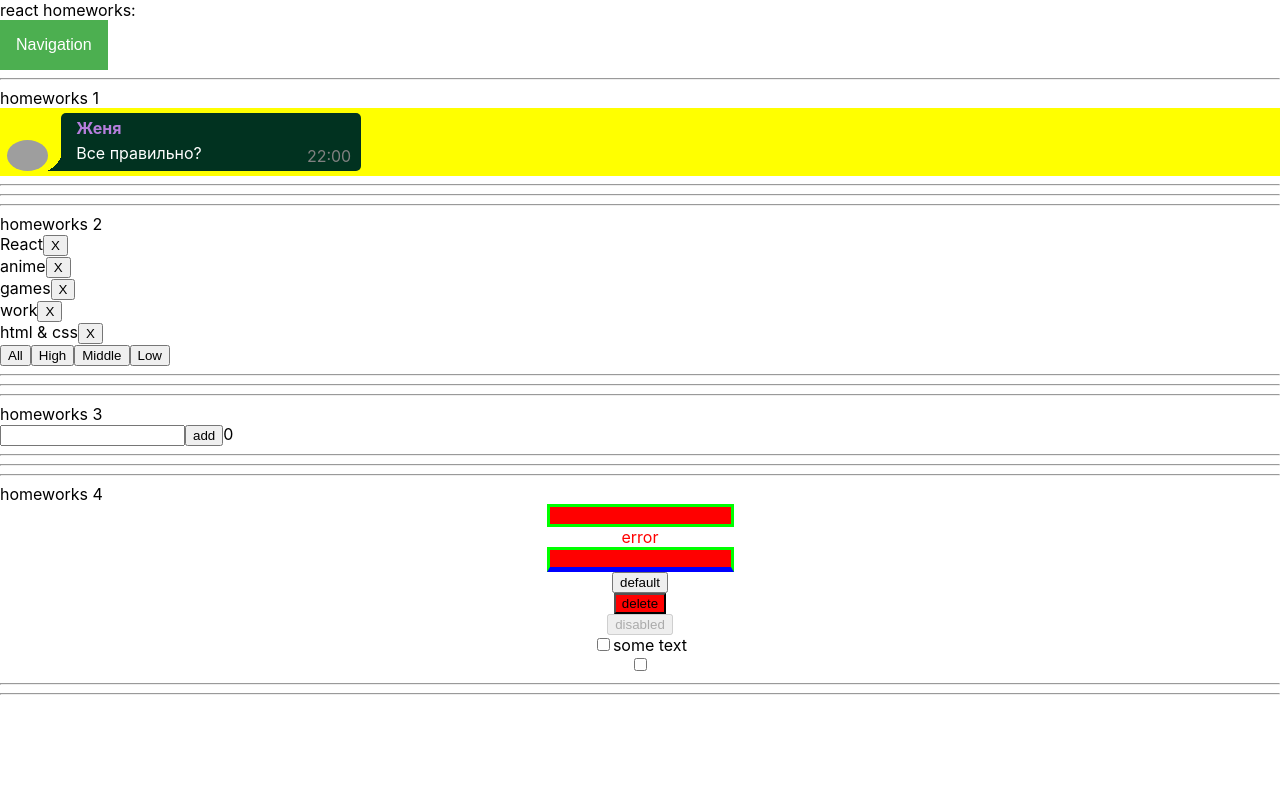
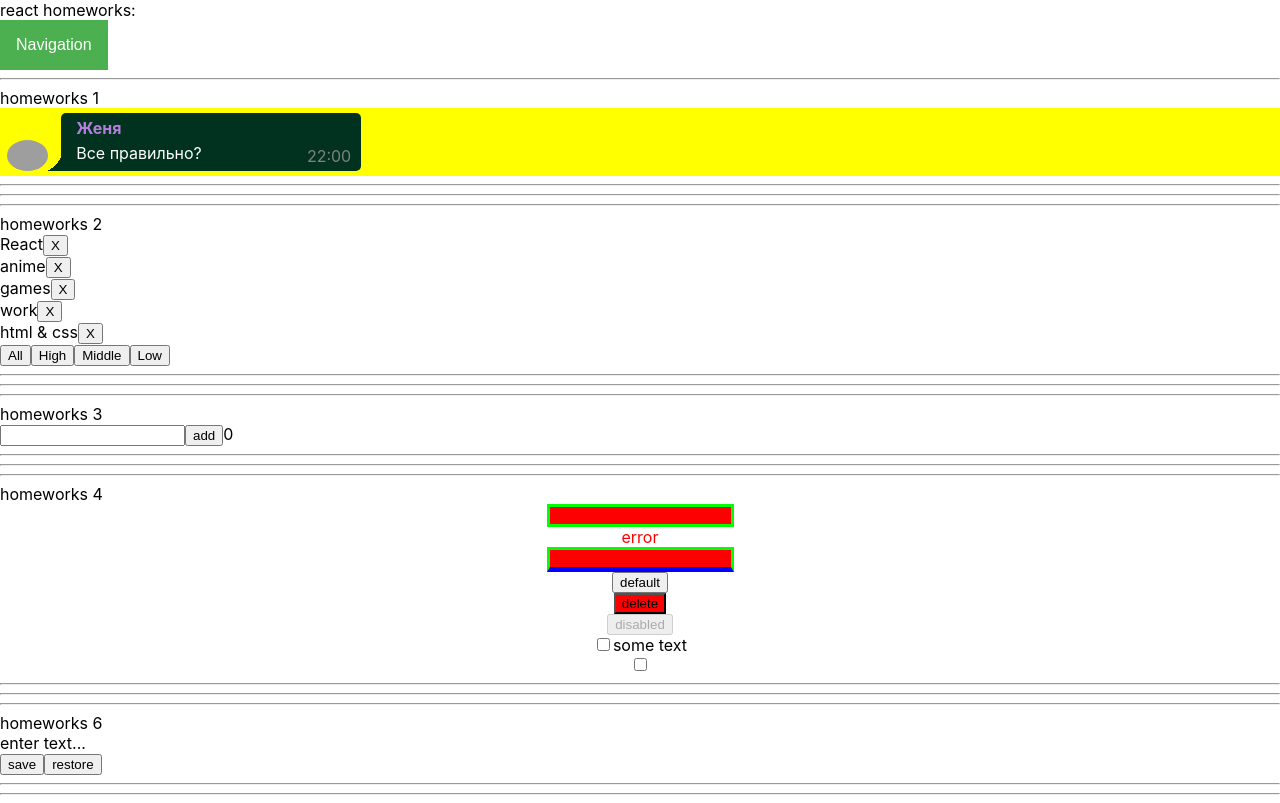
Before and after one commit to Stemmy287/homeworl-from-ignat, a React (Create React App) app: page /#/pre-junior in a window 1280 px wide. Built offline with nearby package versions, Linux system fonts and the light colour scheme; grey boxes are pictures that could not be loaded.

Commit message:
lesson-6

```diff
--- a/src/p2-homeworks/h5-rrd-v6/Header.module.css
+++ b/src/p2-homeworks/h5-rrd-v6/Header.module.css
@@ -32,7 +32,7 @@
 }
 
 
-.dropdownContent a:hover {background-color: #ddd;}
+.dropdownContent div:hover {background-color: #ddd;}
 
 
 .dropdown:hover .dropdownContent {display: block;}
--- a/src/p2-homeworks/h5-rrd-v6/pages/PreJunior.tsx
+++ b/src/p2-homeworks/h5-rrd-v6/pages/PreJunior.tsx
@@ -3,6 +3,7 @@ import HW1 from '../../h1/HW1'
 import HW2 from '../../h2/HW2'
 import HW3 from '../../h3/HW3'
 import HW4 from '../../h4/HW4'
+import HW6 from "../../h6/HW6";
 
 function PreJunior() {
     return (
@@ -11,7 +12,7 @@ function PreJunior() {
             <HW2/>
             <HW3/>
             <HW4/>
-            {/*<HW6/>*/}
+            <HW6/>
 
         </div>
     )
--- a/src/p2-homeworks/h6/HW6.tsx
+++ b/src/p2-homeworks/h6/HW6.tsx
@@ -10,7 +10,7 @@ function HW6() {
         saveState<string>('editable-span-value', value)
     }
     const restore = () => {
-        // setValue()
+        setValue(restoreState('editable-span-value', 'T'))
     }
 
     return (
--- a/src/p2-homeworks/h6/common/c4-SuperEditableSpan/SuperEditableSpan.tsx
+++ b/src/p2-homeworks/h6/common/c4-SuperEditableSpan/SuperEditableSpan.tsx
@@ -32,17 +32,17 @@ const SuperEditableSpan: React.FC<SuperEditableSpanType> = (
 
     const onEnterCallback = () => {
         // setEditMode() // выключить editMode при нажатии Enter
-
+        setEditMode(false)
         onEnter && onEnter()
     }
     const onBlurCallback = (e: React.FocusEvent<HTMLInputElement>) => {
         // setEditMode() // выключить editMode при нажатии за пределами инпута
-
+        setEditMode(false)
         onBlur && onBlur(e)
     }
     const onDoubleClickCallBack = (e: React.MouseEvent<HTMLSpanElement, MouseEvent>) => {
         // setEditMode() // включить editMode при двойном клике
-
+        setEditMode(true)
         onDoubleClick && onDoubleClick(e)
     }
 
```
